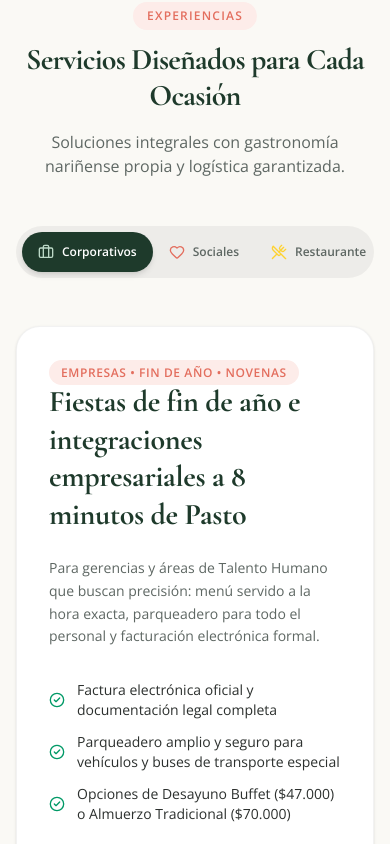
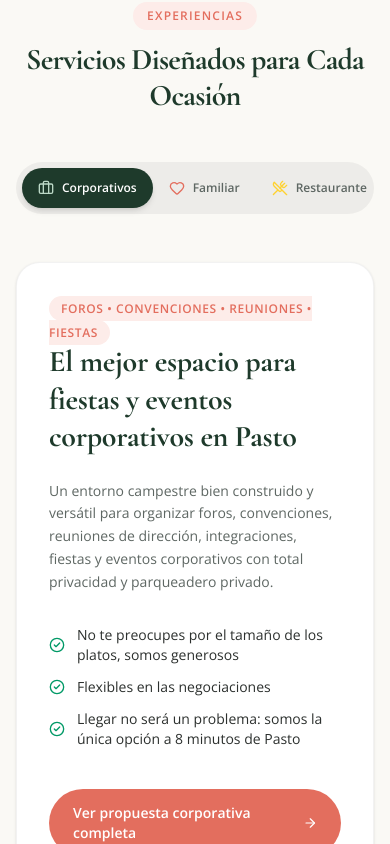
Before and after one commit to webmasterdapmarket1/hacienda-escondida-pasto, a React (Vite) app: page / in a window 390 px wide. Shown: the part 5860-6704 px from the top of the page. Built offline with nearby package versions, Linux system fonts and the light colour scheme.

Commit message:
content(bloque-5): actualizar pestanas de Experiencias (Corporativos, Familiar, Restaurante) y buffet sin precio

```diff
--- a/src/components/sections/ServicesTabs.tsx
+++ b/src/components/sections/ServicesTabs.tsx
@@ -12,12 +12,9 @@ export const ServicesTabs: React.FC = () => {
           <div className="inline-flex items-center gap-1.5 text-xs font-semibold uppercase tracking-widest text-[#E36E5E] bg-[#FDECE9] px-3.5 py-1.5 rounded-full mb-3">
             <span>Experiencias</span>
           </div>
-          <h2 className="font-serif text-3xl sm:text-4xl lg:text-5xl font-bold text-[#1E3A2B] tracking-tight mb-4">
+          <h2 className="font-serif text-3xl sm:text-4xl lg:text-5xl font-bold text-[#1E3A2B] tracking-tight">
             Servicios Diseñados para Cada Ocasión
           </h2>
-          <p className="text-base text-[#5E6763] font-light">
-            Soluciones integrales con gastronomía nariñense propia y logística garantizada.
-          </p>
         </div>
 
         {/* Tab Buttons */}
@@ -44,7 +41,7 @@ export const ServicesTabs: React.FC = () => {
               }`}
             >
               <Heart className="w-4 h-4 text-[#E36E5E]" />
-              <span>Sociales</span>
+              <span>Familiar</span>
             </button>
 
             <button
@@ -67,27 +64,27 @@ export const ServicesTabs: React.FC = () => {
             <div className="grid grid-cols-1 lg:grid-cols-2 gap-10 items-center animate-in fade-in duration-300">
               <div className="space-y-6">
                 <span className="text-xs font-semibold uppercase tracking-wider text-[#E36E5E] bg-[#FDECE9] px-3 py-1 rounded-full">
-                  Empresas • Fin de Año • Novenas
+                  Foros • Convenciones • Reuniones • Fiestas
                 </span>
                 <h3 className="font-serif text-3xl sm:text-4xl font-bold text-[#1E3A2B] leading-tight">
-                  Fiestas de fin de año e integraciones empresariales a 8 minutos de Pasto
+                  El mejor espacio para fiestas y eventos corporativos en Pasto
                 </h3>
                 <p className="text-[#5E6763] text-sm sm:text-base font-light leading-relaxed">
-                  Para gerencias y áreas de Talento Humano que buscan precisión: menú servido a la hora exacta, parqueadero para todo el personal y facturación electrónica formal.
+                  Un entorno campestre bien construido y versátil para organizar foros, convenciones, reuniones de dirección, integraciones, fiestas y eventos corporativos con total privacidad y parqueadero privado.
                 </p>
 
                 <div className="space-y-3 pt-2">
                   <div className="flex items-center gap-3 text-sm text-[#2C302E]">
                     <CheckCircle2 className="w-4 h-4 text-emerald-600 shrink-0" />
-                    <span>Factura electrónica oficial y documentación legal completa</span>
+                    <span>No te preocupes por el tamaño de los platos, somos generosos</span>
                   </div>
                   <div className="flex items-center gap-3 text-sm text-[#2C302E]">
                     <CheckCircle2 className="w-4 h-4 text-emerald-600 shrink-0" />
-                    <span>Parqueadero amplio y seguro para vehículos y buses de transporte especial</span>
+                    <span>Flexibles en las negociaciones</span>
                   </div>
                   <div className="flex items-center gap-3 text-sm text-[#2C302E]">
                     <CheckCircle2 className="w-4 h-4 text-emerald-600 shrink-0" />
-                    <span>Opciones de Desayuno Buffet ($47.000) o Almuerzo Tradicional ($70.000)</span>
+                    <span>Llegar no será un problema: somos la única opción a 8 minutos de Pasto</span>
                   </div>
                 </div>
 
@@ -119,7 +116,7 @@ export const ServicesTabs: React.FC = () => {
                 />
                 <div className="absolute inset-0 bg-gradient-to-t from-[#1E3A2B]/80 via-transparent to-transparent flex items-end p-6 text-white">
                   <p className="text-xs font-light text-white/90">
-                    Celebración nocturna con iluminación decorativa y música en vivo en Hacienda Escondida.
+                    Celebración empresarial con iluminación cálida y atención dedicada en Hacienda Escondida.
                   </p>
                 </div>
               </div>
@@ -136,30 +133,30 @@ export const ServicesTabs: React.FC = () => {
                   Bodas campestres y celebraciones familiares memorables
                 </h3>
                 <p className="text-[#5E6763] text-sm sm:text-base font-light leading-relaxed">
-                  Espacios fotogénicos con jardines y entorno campestre. Te ofrecemos la tranquilidad de traer a tus propios aliados en decoración floral, sonido y orquesta, mientras nosotros garantizamos un banquete servido con calidez.
+                  Espacios fotogénicos con jardines, ambiente Pet Friendly y entorno campestre. Te ofrecemos la confianza para trabajar con los mejores aliados en decoración floral, sonido y orquesta, mientras nosotros garantizamos un servicio con calidez.
                 </p>
 
                 <div className="space-y-3 pt-2">
                   <div className="flex items-center gap-3 text-sm text-[#2C302E]">
                     <CheckCircle2 className="w-4 h-4 text-emerald-600 shrink-0" />
-                    <span>Prueba de menú incluida para novios y familias</span>
+                    <span>Experiencia y calidez en el servicio</span>
                   </div>
                   <div className="flex items-center gap-3 text-sm text-[#2C302E]">
                     <CheckCircle2 className="w-4 h-4 text-emerald-600 shrink-0" />
-                    <span>Plan B antilluvia garantizado con nuestro Salón Auxiliar</span>
+                    <span>Plan Antilluvia</span>
                   </div>
                   <div className="flex items-center gap-3 text-sm text-[#2C302E]">
                     <CheckCircle2 className="w-4 h-4 text-emerald-600 shrink-0" />
-                    <span>Libertad total para contratar a tu decorador y fotógrafo favorito</span>
+                    <span>¿Te gustaría que te ayudemos con la logística de tu evento? ¡Tenemos la solución! Escríbenos.</span>
                   </div>
                 </div>
 
                 <div className="pt-4">
                   <Link
-                    to="/eventos-sociales"
+                    to="/eventos-familiares"
                     className="inline-flex items-center gap-2 bg-[#E36E5E] hover:bg-[#D05C4D] text-white text-sm font-semibold px-6 py-3.5 rounded-full transition-colors"
                   >
-                    <span>Ver propuesta familiar completa</span>
+                    <span>Ver paquetes de Bodas y Familiares</span>
                     <ArrowRight className="w-4 h-4" />
                   </Link>
                 </div>
@@ -168,7 +165,7 @@ export const ServicesTabs: React.FC = () => {
               <div className="relative rounded-2xl overflow-hidden h-72 sm:h-96 shadow-md">
                 <img
                   src="/images/evento-exterior.jpg"
-                  alt="Ceremonia Social al Aire Libre"
+                  alt="Ceremonia Familiar al Aire Libre"
                   className="w-full h-full object-cover"
                 />
               </div>
@@ -182,24 +179,24 @@ export const ServicesTabs: React.FC = () => {
                   Exclusivo Domingos y Festivos • 12:00 m. a 3:00 p.m.
                 </span>
                 <h3 className="font-serif text-3xl sm:text-4xl font-bold text-[#1E3A2B] leading-tight">
-                  Cocina tradicional nariñense en un ambiente campestre sereno
+                  Cocina tradicional nariñense en un ambiente familiar
                 </h3>
                 <p className="text-[#5E6763] text-sm sm:text-base font-light leading-relaxed">
-                  El plan familiar dominical por excelencia. Disfruta de nuestro tradicional frito pastuso, truchas frescas al corte mariposa, sancocho campesino y ajiaco caliente mientras tus hijos disfrutan de los amplios prados verdes.
+                  El plan dominical por excelencia. Disfruta de nuestro frito pastuso, locro, cazuela de mariscos y frijolada con panceta al horno mientras tus hijos disfrutan de los amplios prados verdes.
                 </p>
 
                 <div className="space-y-3 pt-2">
                   <div className="flex items-center gap-3 text-sm text-[#2C302E]">
                     <CheckCircle2 className="w-4 h-4 text-emerald-600 shrink-0" />
-                    <span>Frito pastuso tradicional con crispetas y ají de maní ($38.000)</span>
+                    <span>Cercanía: a solo 8 minutos del Único Outlet de Pasto</span>
                   </div>
                   <div className="flex items-center gap-3 text-sm text-[#2C302E]">
                     <CheckCircle2 className="w-4 h-4 text-emerald-600 shrink-0" />
-                    <span>Trucha frita corte mariposa de 450g con ensalada de mango ($39.000)</span>
+                    <span>Gastronomía nariñense propia (nos enfocamos en lo nuestro: un frito bien presentado y bien hecho)</span>
                   </div>
                   <div className="flex items-center gap-3 text-sm text-[#2C302E]">
                     <CheckCircle2 className="w-4 h-4 text-emerald-600 shrink-0" />
-                    <span>Entradas típicas: empanadas de añejo y platanitos tentación</span>
+                    <span>Pet friendly: ven a disfrutar el domingo con toda tu familia y tus mascotas</span>
                   </div>
                 </div>
 
@@ -216,8 +213,8 @@ export const ServicesTabs: React.FC = () => {
 
               <div className="relative rounded-2xl overflow-hidden h-72 sm:h-96 shadow-md">
                 <img
-                  src="/images/restaurante-campestre.jpg"
-                  alt="Restaurante campestre y zonas verdes en Hacienda Escondida"
+                  src="/images/menu/frito-pastuso.jpg"
+                  alt="Frito pastuso y gastronomía nariñense en Hacienda Escondida"
                   className="w-full h-full object-cover"
                 />
               </div>
--- a/src/data/menus.ts
+++ b/src/data/menus.ts
@@ -57,8 +57,7 @@ export const MENUS_DATA: MenuSection[] = [
     id: "buffet",
     title: "Desayuno Tipo Buffet",
     subtitle: "Barra libre con estaciones calientes, frías, panadería y frutas frescas",
-    pricePerPerson: 47000,
-    note: "Perfecto para jornadas empresariales matutinas, novenas y desayunos de trabajo con acceso libre durante el servicio.",
+    note: "Perfecto para jornadas empresariales matutinas, foros y desayunos de trabajo con acceso libre durante el servicio.",
     items: [
       { name: "Estación de Huevos al Gusto", description: "Huevos revueltos sencillos, con salchicha ranchera o pericos al estilo tradicional.", tag: "Calientes" },
       { name: "Panadería & Amasijos", description: "Croissants, arepas de maíz, pan de mantequilla, tostadas y variedad de pan dulce.", tag: "Panadería" },
```
